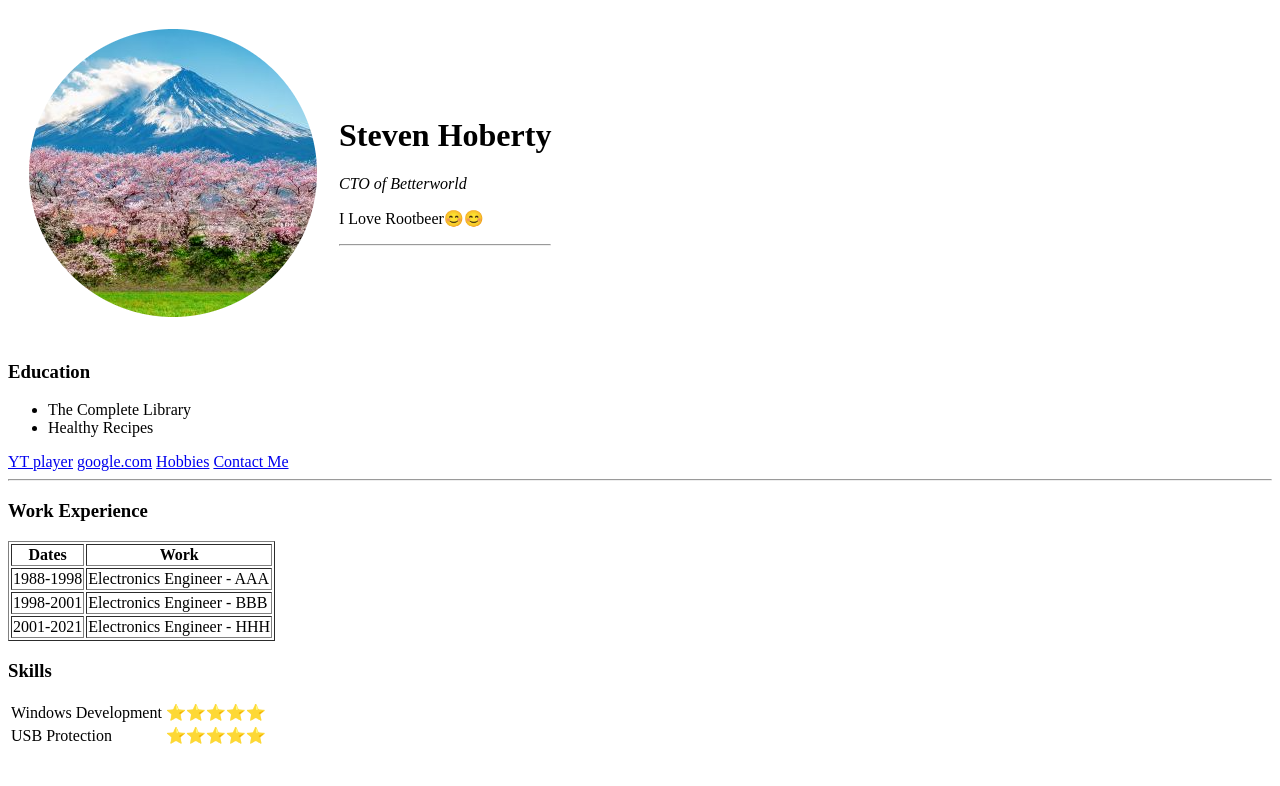
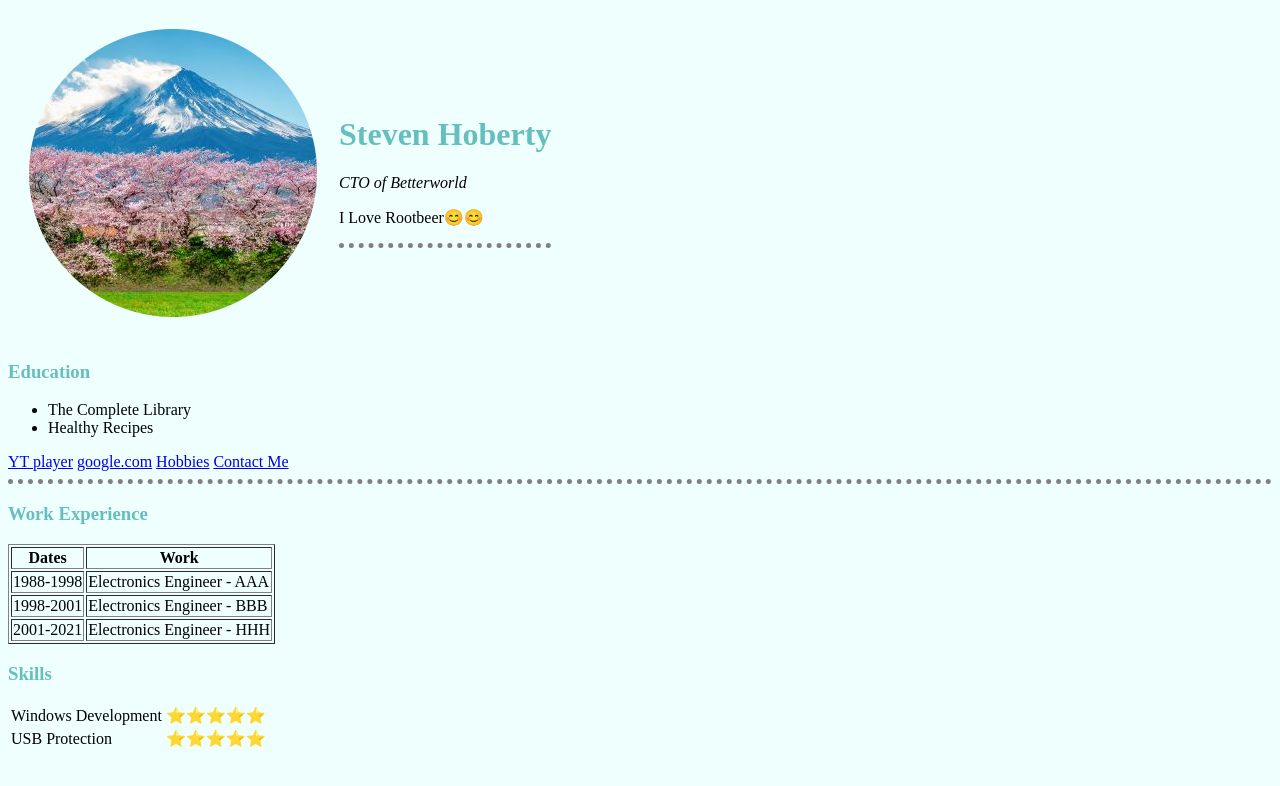
Before and after one commit to bws444/cv, a plain HTML site: page index.html in a window 1280 px wide. Drawn offline with Linux system fonts and the light colour scheme.

Commit message:
General Changes

```diff
--- /dev/null
+++ b/CSS/styles.css
@@ -0,0 +1,15 @@
+body {
+  background-color: #EFFFFD;
+}
+hr {
+  border-style: none;
+  border-top-style: dotted;
+  border-color: grey;
+  border-width: 5px;
+}
+h1{
+  color: #66BFBF;
+}
+h3{
+  color: #66BFBF;
+}
--- a/index.html
+++ b/index.html
@@ -4,9 +4,9 @@
 <head>
   <meta charset="utf-8">
   <title>Betterworld Health Site</title>
+  <link rel="stylesheet" href="css/styles.css">
 </head>
-
-<body style="background -color: blue;">
+<body">
   <table cellspacing="20">
     <tr>
       <td> <img src="images/Japan_640-modified.png" alt="Japan"></td>
@@ -65,6 +65,6 @@
       <td>⭐⭐⭐⭐⭐</td>
     </tr>
   </table>
-</body>
+  </body>
 
 </html>
```
Also changed, not shown: contact-me.html (+1 -0 lines), hobbies.html (+1 -0 lines).
